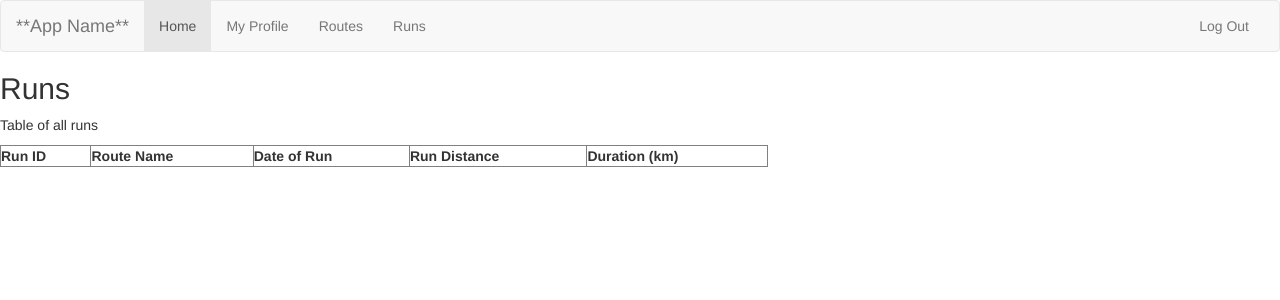
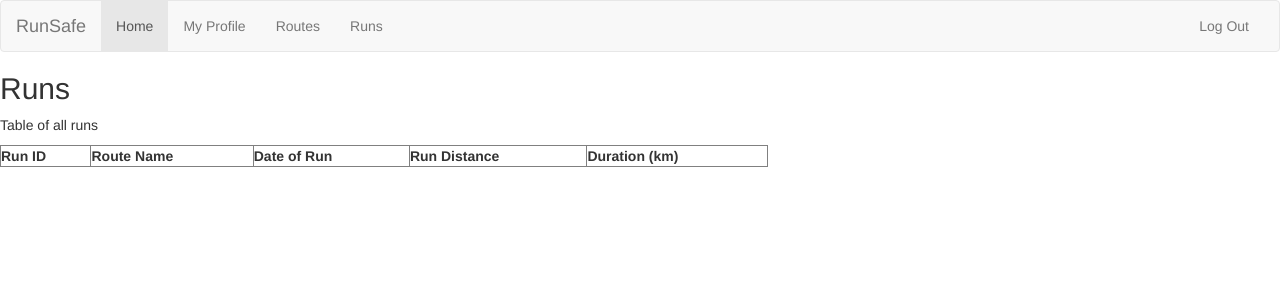
Before and after one commit to bekkam/hackbright-project, a Flask app: page /runs in a window 1280 px wide. Shown: the top 300 px of the page. Run offline with Flask 2, Linux system fonts and the light colour scheme; data that the repository does not hold is empty; some libraries are stand-ins or nearby versions.

Commit message:
Rename app name

```diff
--- a/templates/base.html
+++ b/templates/base.html
@@ -29,7 +29,7 @@
         <span class="icon-bar"></span>
         <span class="icon-bar"></span>
       </button>
-      <a class="navbar-brand" href="#">**App Name**</a>
+      <a class="navbar-brand" href="#">RunSafe</a>
     </div>
     <div id="navbar" class="navbar-collapse collapse">
       <ul class="nav navbar-nav">
--- a/templates/index.html
+++ b/templates/index.html
@@ -1,11 +1,11 @@
 {% extends 'base.html' %}
 
-{% block title %}Lumena Home{% endblock %}
+{% block title %}Home{% endblock %}
 
 
 {% block content %}
 
-  <h4> Welcome to **App Name** </h4>
+  <h4> Welcome to SafeRun </h4>
 
   <!-- form for start and end addresses -->
   <form id="address-form" method="get" action="/draw-route">
--- a/templates/profile.html
+++ b/templates/profile.html
@@ -1,6 +1,6 @@
 {% extends 'base.html' %}
 
-{% block title %}**App Name**  User Profile{% endblock %}
+{% block title %}User Profile{% endblock %}
 
 {% block content %}
 
--- a/templates/route.html
+++ b/templates/route.html
@@ -1,6 +1,6 @@
 {% extends 'base.html' %}
 
-{% block title %}**App Name**  Index Map{% endblock %}
+{% block title %}Route Detail{% endblock %}
 
 
 {% block content %}
--- a/templates/route_list.html
+++ b/templates/route_list.html
@@ -1,6 +1,6 @@
 {% extends 'base.html' %}
 
-{% block title %}**App Name**  Route List{% endblock %}
+{% block title %}Route List{% endblock %}
 
 
 {% block content %}
--- a/templates/run.html
+++ b/templates/run.html
@@ -1,6 +1,6 @@
 {% extends 'base.html' %}
 
-{% block title %}**App Name**  Index Map{% endblock %}
+{% block title %}Run Detail{% endblock %}
 
 
 {% block content %}
--- a/templates/run_list.html
+++ b/templates/run_list.html
@@ -1,6 +1,6 @@
 {% extends 'base.html' %}
 
-{% block title %}***App Name*** Run List{% endblock %}
+{% block title %}Run List{% endblock %}
 
 
 {% block content %}
--- a/templates/show-map.html
+++ b/templates/show-map.html
@@ -1,6 +1,6 @@
 {% extends 'base.html' %}
 
-{% block title %}**App Name**  Show Map{% endblock %}
+{% block title %}Result Map{% endblock %}
 
 
 {% block content %}
```
